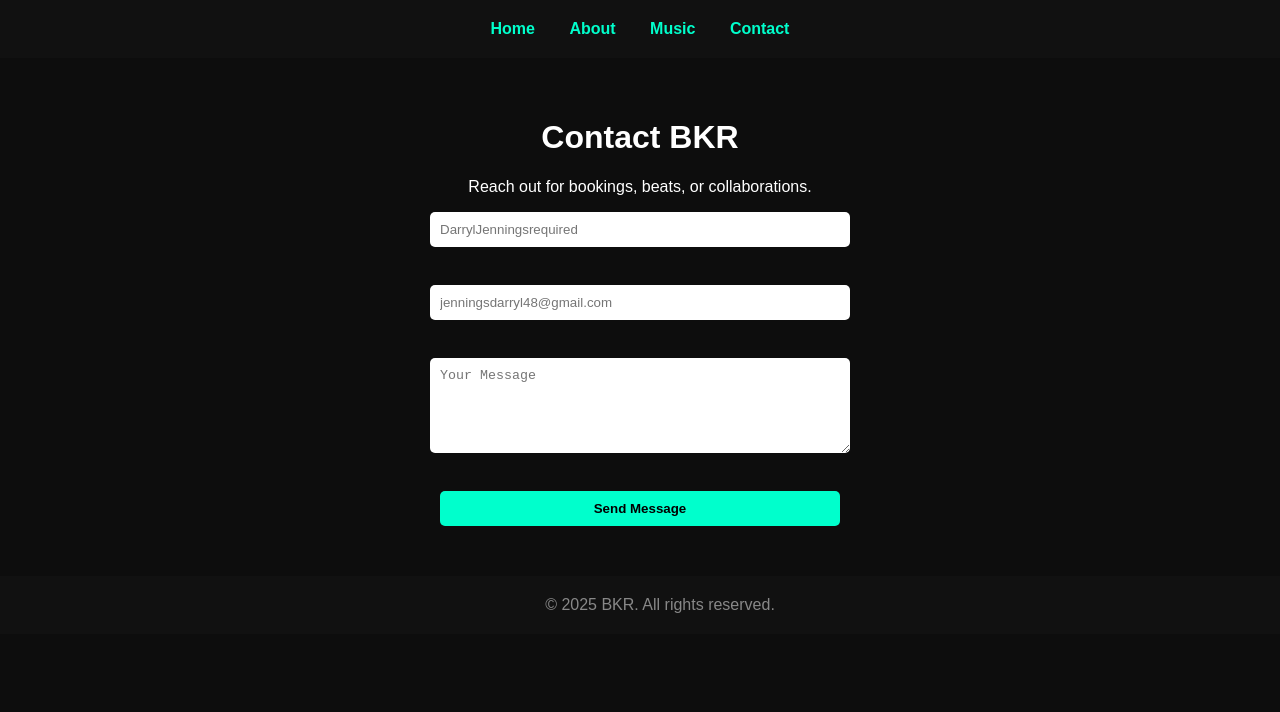
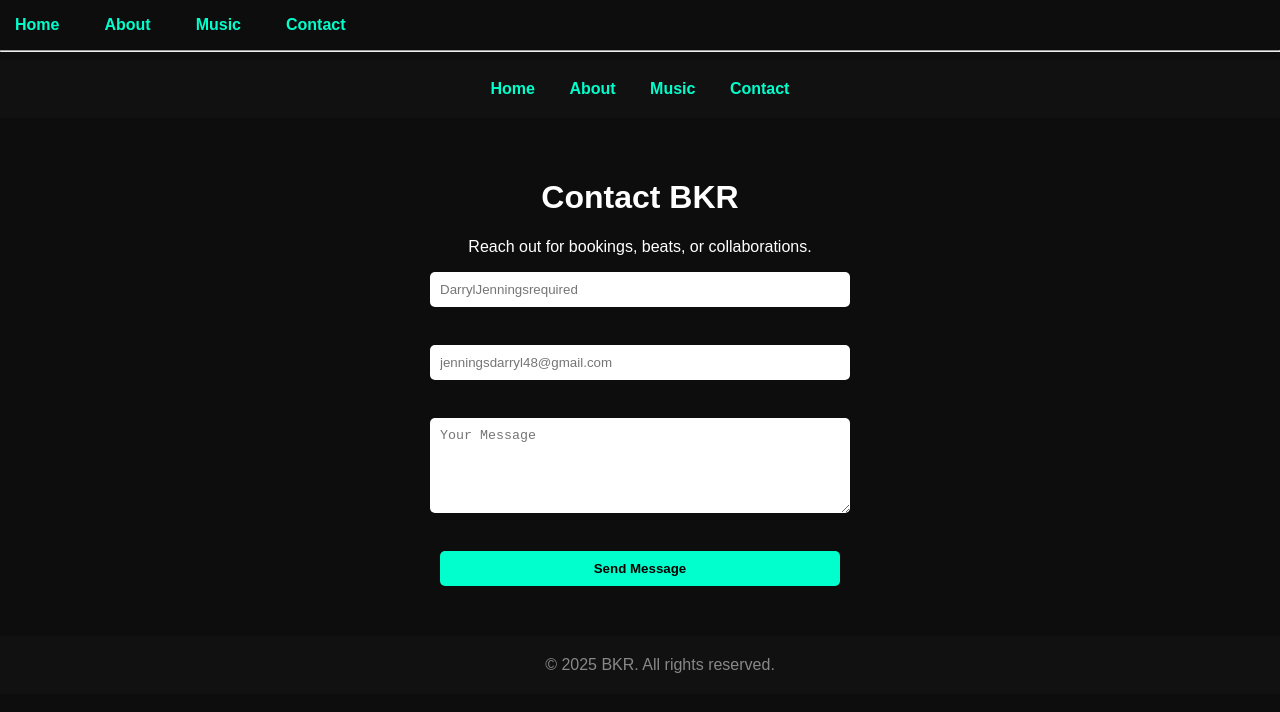
Before and after one commit to BuddGoGetEmProductions/BuddGoGetEmProductions, a plain HTML site: page contact.html in a window 1280 px wide. Shown: the top 712 px of the page. Drawn offline with Linux system fonts and the light colour scheme.

Commit message:
Update contact.html

```diff
--- a/contact.html
+++ b/contact.html
@@ -7,6 +7,15 @@
   <link rel="stylesheet" href="style.css">
 </head>
 <body>
+ <nav>
+  <ul style="list-style: none; display: flex; gap: 15px; padding: 0;">
+    <li><a href="/index.html">Home</a></li>
+    <li><a href="/about.html">About</a></li>
+    <li><a href="/music.html">Music</a></li>
+    <li><a href="/contact.html">Contact</a></li>
+  </ul>
+</nav>
+<hr>
   <header>
     <nav>
       <a href="index.html">Home</a>
```
